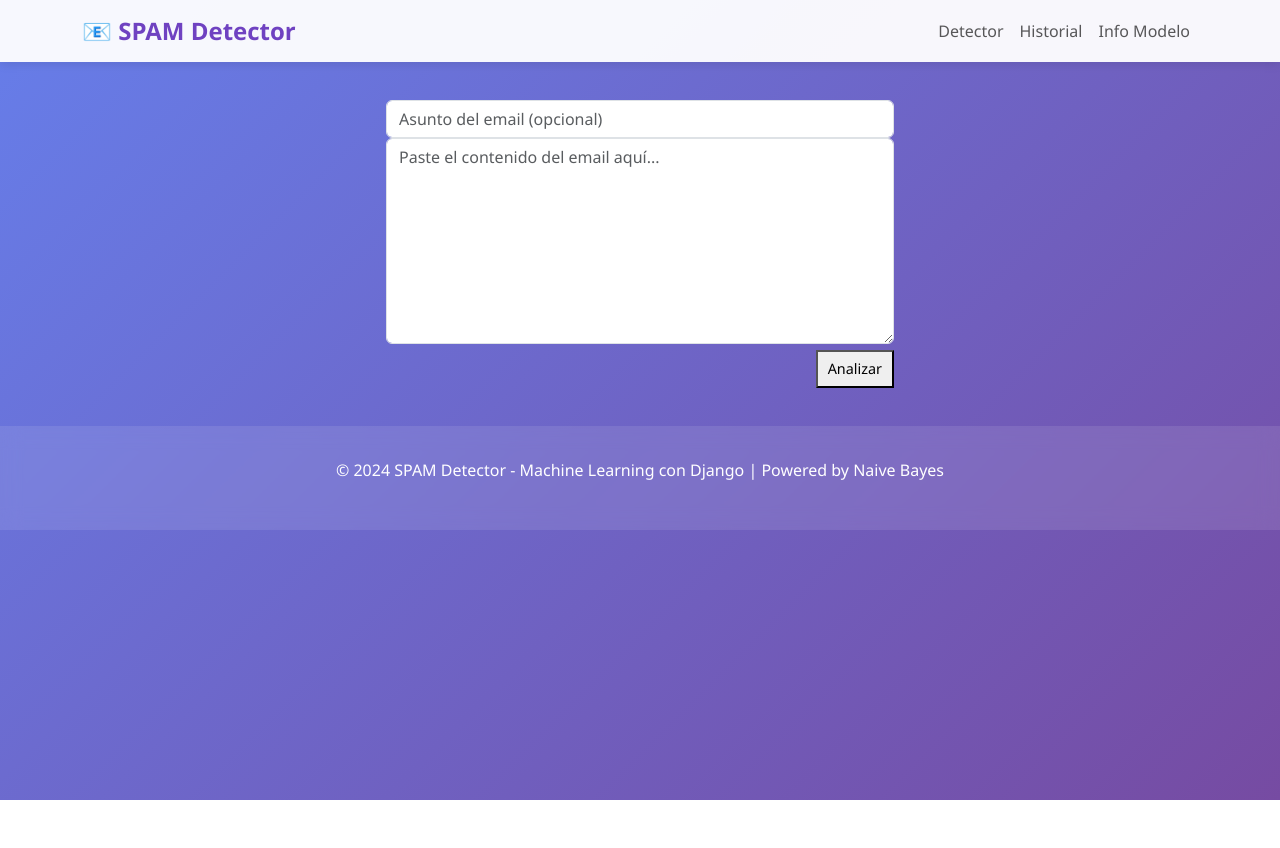
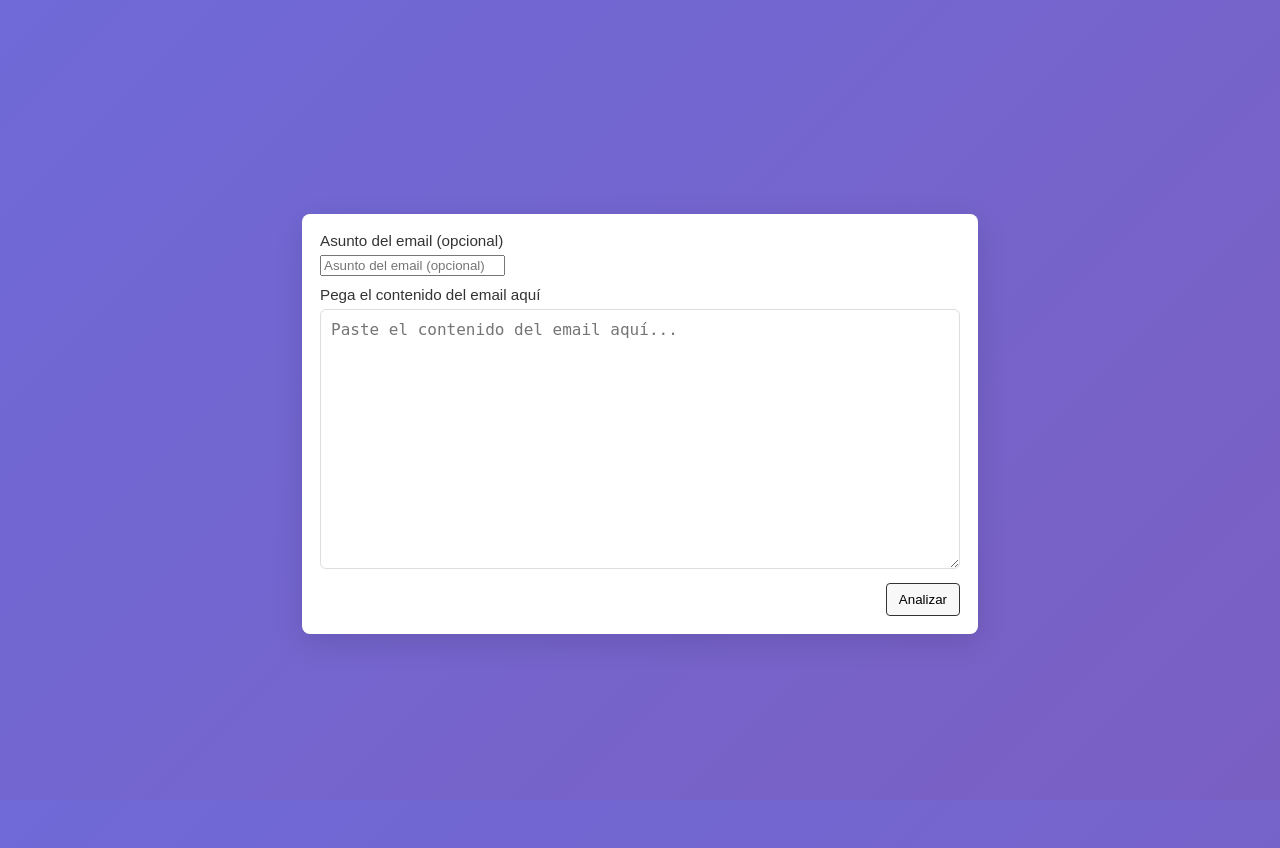
Before and after one commit to Sonia2004/naive, a Django app: page / in a window 1280 px wide. Before the commit the page ends 800 px from the top, so only its background shows below. Run offline with Django 5.2, Linux system fonts and the light colour scheme; parts of the project's set-up code (start-up, migrations or seed data) failed here and were passed over.

Commit message:
UI: simple centered container with bare form (standalone page)

```diff
--- a/detector/templates/detector/index.html
+++ b/detector/templates/detector/index.html
@@ -1,16 +1,40 @@
-{% extends 'detector/base.html' %}
-
-{% block title %}Detector{% endblock %}
-
-{% block content %}
-<div style="max-width:520px;margin:18px auto;padding:6px;">
-  <form method="post">
-    {% csrf_token %}
-    {{ form.subject }}
-    {{ form.body }}
-    <div style="text-align:right;margin-top:6px;">
-      <button type="submit" style="padding:6px 10px;font-size:0.9rem;">Analizar</button>
+{% load static %}
+<!doctype html>
+<html lang="es">
+  <head>
+    <meta charset="utf-8">
+    <meta name="viewport" content="width=device-width, initial-scale=1">
+    <title>Detector</title>
+    <style>
+      html,body{height:100%;margin:0;font-family:Arial,Helvetica,sans-serif}
+      body{background:linear-gradient(135deg,#6f6ad8,#7a5fc2);color:#222}
+      .wrap{min-height:100%;display:flex;align-items:center;justify-content:center;padding:24px}
+      .box{width:640px;max-width:92%;background:#fff;border-radius:8px;padding:18px;box-shadow:0 8px 30px rgba(0,0,0,.12)}
+      .input, textarea{width:100%;box-sizing:border-box;border:1px solid #ddd;border-radius:6px;padding:10px;font-size:1rem}
+      textarea{height:260px;resize:vertical}
+      .submit-row{display:flex;justify-content:flex-end;margin-top:10px}
+      .btn{background:#f8f8f8;border:1px solid #333;padding:8px 12px;border-radius:4px;cursor:pointer}
+      label{display:block;font-size:0.95rem;margin-bottom:6px;color:#333}
+    </style>
+  </head>
+  <body>
+    <div class="wrap">
+      <div class="box">
+        <form method="post">
+          {% csrf_token %}
+          <div style="margin-bottom:10px;">
+            <label for="id_subject">Asunto del email (opcional)</label>
+            {{ form.subject|safe }}
+          </div>
+          <div style="margin-bottom:8px;">
+            <label for="id_body">Pega el contenido del email aquí</label>
+            {{ form.body|safe }}
+          </div>
+          <div class="submit-row">
+            <button type="submit" class="btn">Analizar</button>
+          </div>
+        </form>
+      </div>
     </div>
-  </form>
-</div>
-{% endblock %}
+  </body>
+</html>
```
